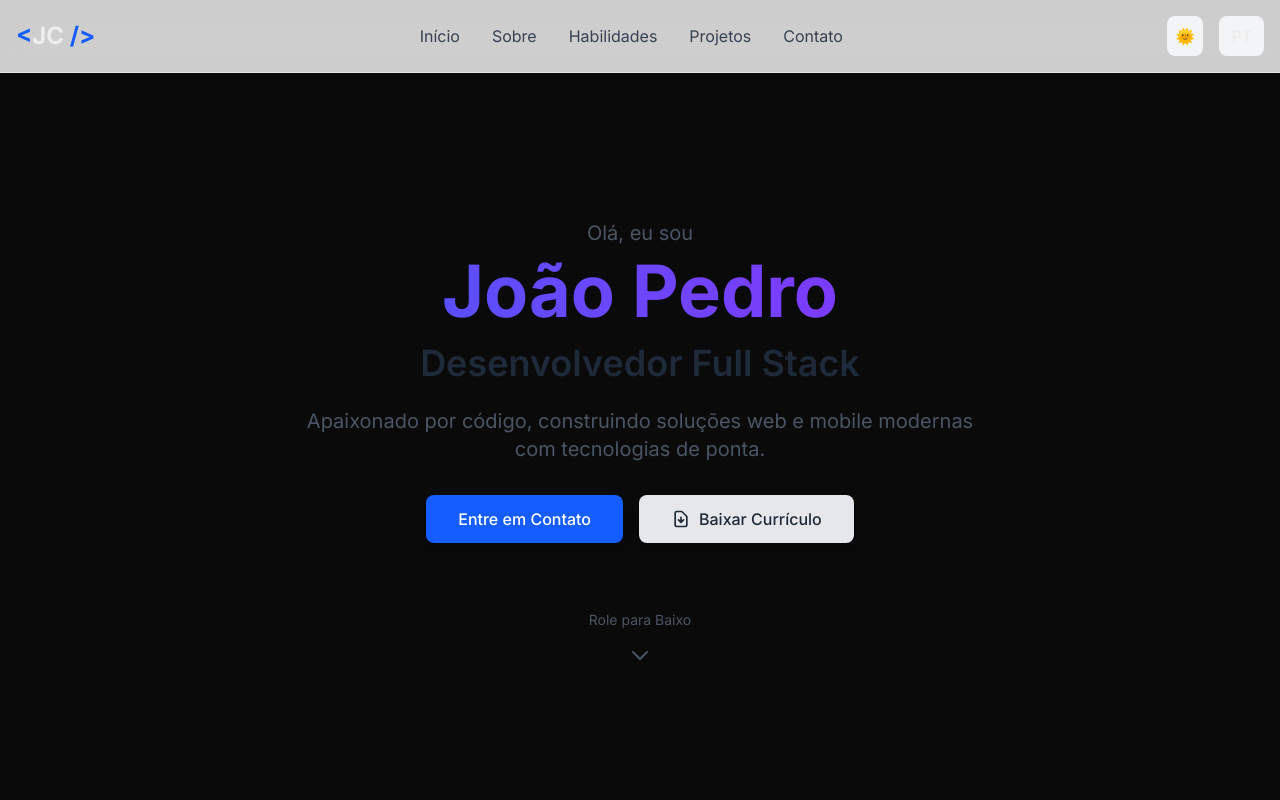
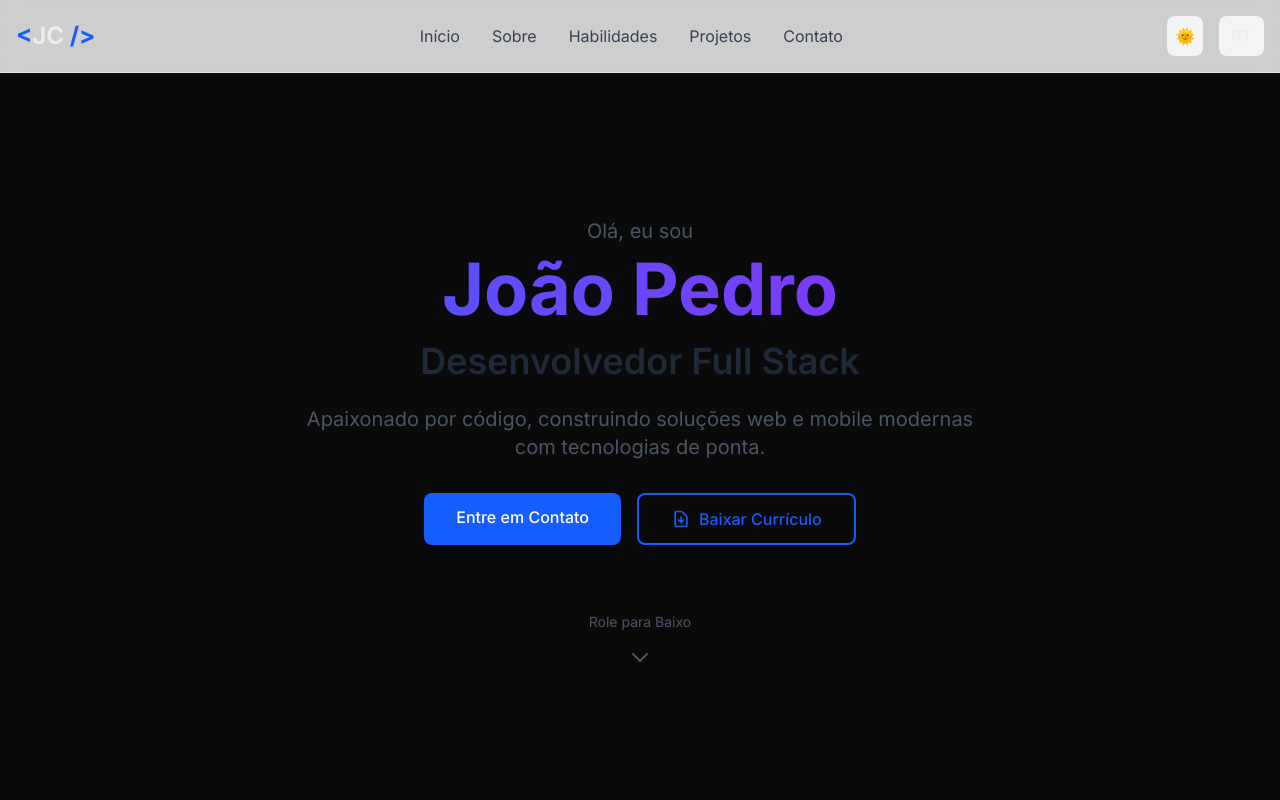
Before and after one commit to coqueirojoao/portfolio-coqueiro, a Next.js app: page /resume.pdf in a window 1280 px wide. Shown: the top 800 px of the page. Built offline with nearby package versions, Linux system fonts and the light colour scheme.

Commit message:
feat: add tech carousel with animated logos and resume download button

```diff
--- a/components/sections/hero.tsx
+++ b/components/sections/hero.tsx
@@ -77,9 +77,9 @@ export function Hero() {
             {t("cta")}
           </a>
           <a
-            href="/resume.pdf"
-            download
-            className="px-8 py-3 bg-gray-200 hover:bg-gray-300 dark:bg-gray-700 dark:hover:bg-gray-600 text-gray-800 dark:text-gray-200 rounded-lg font-medium transition-colors shadow-lg hover:shadow-xl flex items-center gap-2"
+            href="/cv/curriculo.pdf"
+            download="Joao_Pedro_Curriculo.pdf"
+            className="px-8 py-3 bg-transparent border-2 border-blue-600 dark:border-blue-400 text-blue-600 dark:text-blue-400 hover:bg-blue-600 hover:text-white dark:hover:bg-blue-400 dark:hover:text-gray-900 rounded-lg font-medium transition-colors shadow-lg hover:shadow-xl flex items-center gap-2"
           >
             <svg
               className="w-5 h-5"
```
Also changed, not shown: public/cv/README.md (added).
